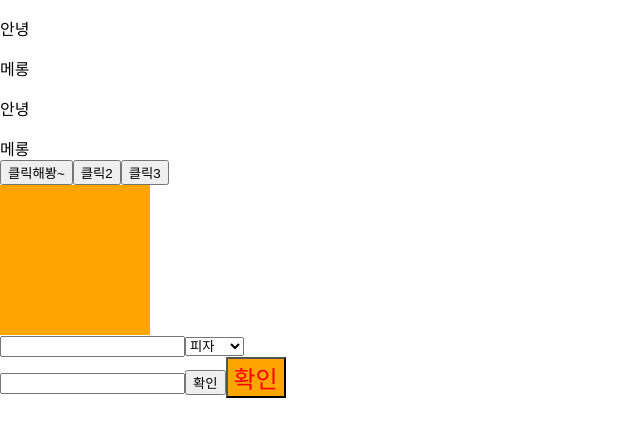
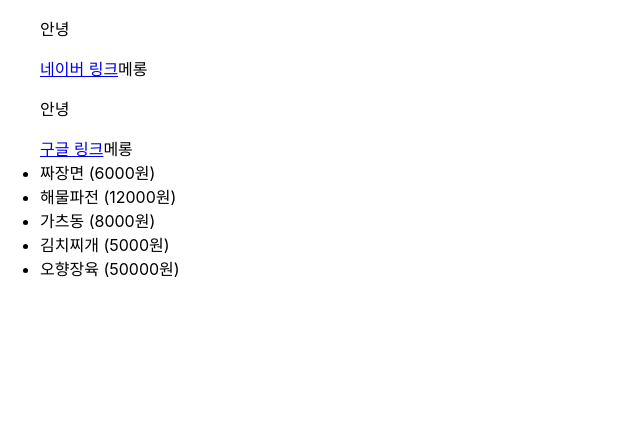
Before and after one commit to 330sum/react-basic202305, a React (Create React App) app: page / in a window 1280 px wide. Shown: the top 436 px of the page, without its empty margins (0-640 px from the left). Built offline with nearby package versions, Linux system fonts and the light colour scheme; the HTML template or start-up script is replaced by a standard one.

Commit message:
# 2. props

```diff
--- a/src/App.js
+++ b/src/App.js
@@ -2,6 +2,7 @@
 import ChangeEvent from './component/chap01_event/ChangeEvent';
 import ClickEvent from './component/chap01_event/ClickEvent';
 import SubmitEvene from './component/chap01_event/SubmitEvent';
+import FoodList from './component/chap02_props/FoodList';
 
 
 function App() {
@@ -21,10 +22,7 @@
   // 함수호출문이나 변수참조만 할 수 있음
   return (
     <>
-      { looping() }
-      <ClickEvent />
-      <ChangeEvent />
-      <SubmitEvene />
+      <FoodList />
     </>
   );
 }
--- a/src/SayHello.js
+++ b/src/SayHello.js
@@ -2,10 +2,11 @@
 
 // 컴포넌트 : 렌더링의 일정부분의 조각
 // 클래스형 컴포넌트, 함수형 컴포넌트가 있는데 요즘은 다 함수형 사용
-function SayHello() {
+function SayHello(props) {
     return (
         <div>
             <p>안녕</p>
+            {props.children}
             <span>메롱</span>
         </div>
     );
@@ -13,7 +14,7 @@
 
 // 화살표 함수로 작성해도 됨
 // function SayHello = () =>
-//     return (
+//      (
 //         <div>
 //             <p>안녕</p>
 //             <span>메롱</span>
--- /dev/null
+++ b/src/component/chap02_props/FoodItem.js
@@ -0,0 +1,14 @@
+import React from 'react'
+
+const FoodItem = ({foodId, foodName:fName, price}) => {
+    // const FoodItem = (props) => {
+    // props는 객체여서 디스트럭처링(구조분해) 가능
+
+    // console.log('props: ', props);
+  return (
+    // <li id={props.foodId}>{props.foodName} ({props.price}원)</li>
+    <li id={foodId}> {fName} ({price}원)</li>
+  )
+}
+
+export default FoodItem
--- /dev/null
+++ b/src/component/chap02_props/FoodList.js
@@ -0,0 +1,60 @@
+import React from 'react'
+import FoodItem from './FoodItem'
+import SayHello from '../../SayHello';
+
+const FoodList = () => {
+
+  // fetch를 통해 음식 목록 json을 불러옴
+  const foods = {
+    id: 312445,
+    foodList: [
+      {
+        fName: '짜장면',
+        price: 6000,
+        id: 'chinese'
+      },
+      {
+        fName: '해물파전',
+        price: 12000,
+        id: 'korean'
+      },
+      {
+        fName: '가츠동',
+        price: 8000,
+        id: 'japanese'
+      },
+      {
+        fName: '김치찌개',
+        price: 5000,
+        id: 'korean'
+      },
+      {
+        fName: '오향장육',
+        price: 50000,
+        id: 'chinese'
+      }
+    ]
+  };
+
+  return (
+    <ul>
+        <SayHello>
+            <a href='http://www.naver.com'>네이버 링크</a>
+        </SayHello>
+        <SayHello>
+            <a href='http://www.google.com'>구글 링크</a>
+        </SayHello>
+
+        {
+          foods.foodList.map(f => <FoodItem foodName={f.fName} price={f.price} foodId={f.id}/> )
+          // f도 객체여서 구조 분해 가능 {}
+        }
+
+        {/* <FoodItem foodName={'짜장면'} price={6000} foodId='chinese'/>
+        <FoodItem foodName='해물파전' price={12000} foodId='korean'/>
+        <FoodItem foodName='카츠동' price={8000} foodId='japanese'/> */}
+    </ul>
+  )
+}
+
+export default FoodList
```
Also changed, not shown: 1 other file (tests, documents, lock files or other folders).
